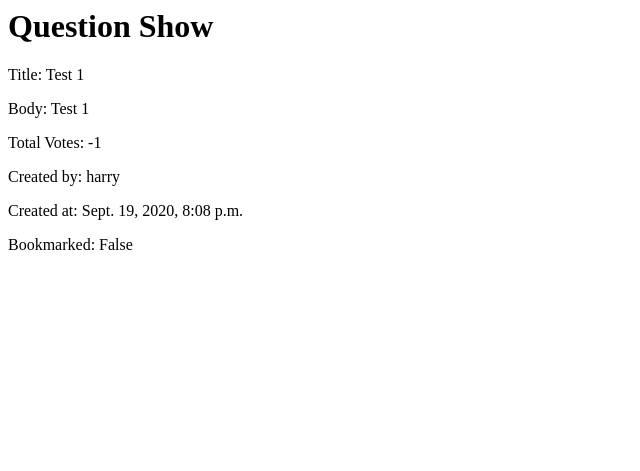
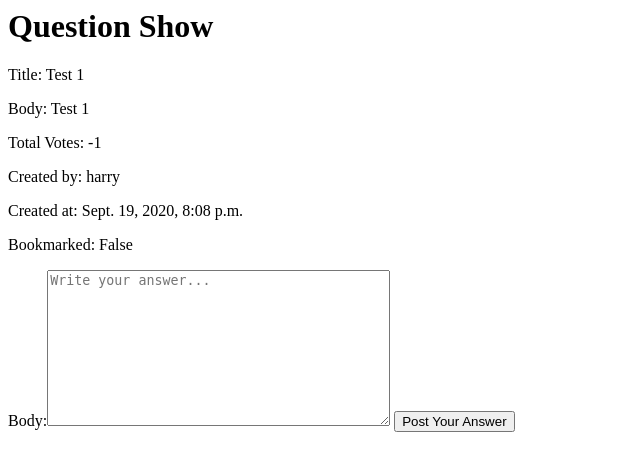
Before and after one commit to jmcuevas/quickstartguides-dev, a Django app: page /questions/show/2 in a window 1280 px wide. Shown: the top 471 px of the page, without its empty margins (0-640 px from the left). Run offline with Django 3.2, Linux system fonts and the light colour scheme; a user stored in the database is signed in; data comes from the database, SQL or seed files in the repository; both versions use the stored data as it was after the commit.

Commit message:
Feature: Answer new Add answer/new URL Add form to create new answer in show.html add answer_new view in views.py

```diff
--- a/questions/templates/questions/show.html
+++ b/questions/templates/questions/show.html
@@ -9,6 +9,14 @@
     <p>Bookmarked: {{ bookmarked }}</p>
 {% endif %}
 
+{% if user.is_authenticated %}
+    <form action="{% url 'answer_new' question.pk %}" method="post">
+        {% csrf_token %}
+        {{ answer_form }}
+        <input type="submit" value="Post Your Answer">
+    </form>
+{% endif %}
+
 {% for answer in answers %}
     <p>Answer {{ answer.pk }}</p>
     <p>Body: {{answer.body}}</p>
--- a/questions/urls.py
+++ b/questions/urls.py
@@ -13,4 +13,5 @@ urlpatterns = [
     path("upvote/<int:question_id>", views.upvote, name="question_upvote"),
     path("downvote/<int:question_id>", views.downvote, name="question_downvote"),
     path("bookmark/<int:question_id>", views.bookmark, name="question_bookmark"),
+    path("<int:question_id>/answer/new", views.answer_new, name="answer_new"),
 ]
--- a/questions/views.py
+++ b/questions/views.py
@@ -11,8 +11,10 @@ class NewQuestionForm(forms.Form):
     title = forms.CharField(label="Title")
     body = forms.CharField(label="Body", widget=forms.Textarea(attrs= {'class':'form-control', 'placeholder':'Write a question...'}))
 
+class NewAnswerForm(forms.Form):
+    body = forms.CharField(widget=forms.Textarea(attrs= {'class':'form-control', 'placeholder':'Write your answer...'}))
 
-# ----- Views -----
+# ----- Views Questions -----
 
 def index(request):
     return render(request, "questions/index.html")
@@ -79,7 +81,8 @@ def show(request, question_id):
     return render(request, "questions/show.html", {
         "question":question,
         "answers":answers,
-        "bookmarked":bookmarked })
+        "bookmarked":bookmarked,
+        "answer_form": NewAnswerForm() })
 
 def edit(request, question_id):
 
@@ -272,7 +275,36 @@ def bookmark(request, question_id):
 
     return HttpResponseRedirect(reverse('questions_list_all'))
 
+# ----- Answers Questions -----
 
+def answer_new(request, question_id):
+    print("---Create new Answer---")
+
+    # Check if Question exists
+    try:
+        question = Question.objects.get(pk=question_id)
+    except Question.DoesNotExist:
+        print("---Question does not exists---")
+        return HttpResponseRedirect(reverse("question_show", kwargs={"question_id":question_id}))
+
+    if request.method == "POST":
+        form = NewAnswerForm(request.POST)
+
+        # Valid form data
+        if form.is_valid():
+            body = form.cleaned_data["body"]
+            question = question
+            created_by = request.user
+
+            new_answer = Answer(
+                body=body,
+                question=question,
+                created_by=created_by)
+
+            new_answer.save()
+            print("---Succes: Answer Saved---")
+
+    return HttpResponseRedirect(reverse("question_show", kwargs={"question_id":question_id}))
 
 
 # ----- Helpers -----
```
Also changed, not shown: db.sqlite3.
